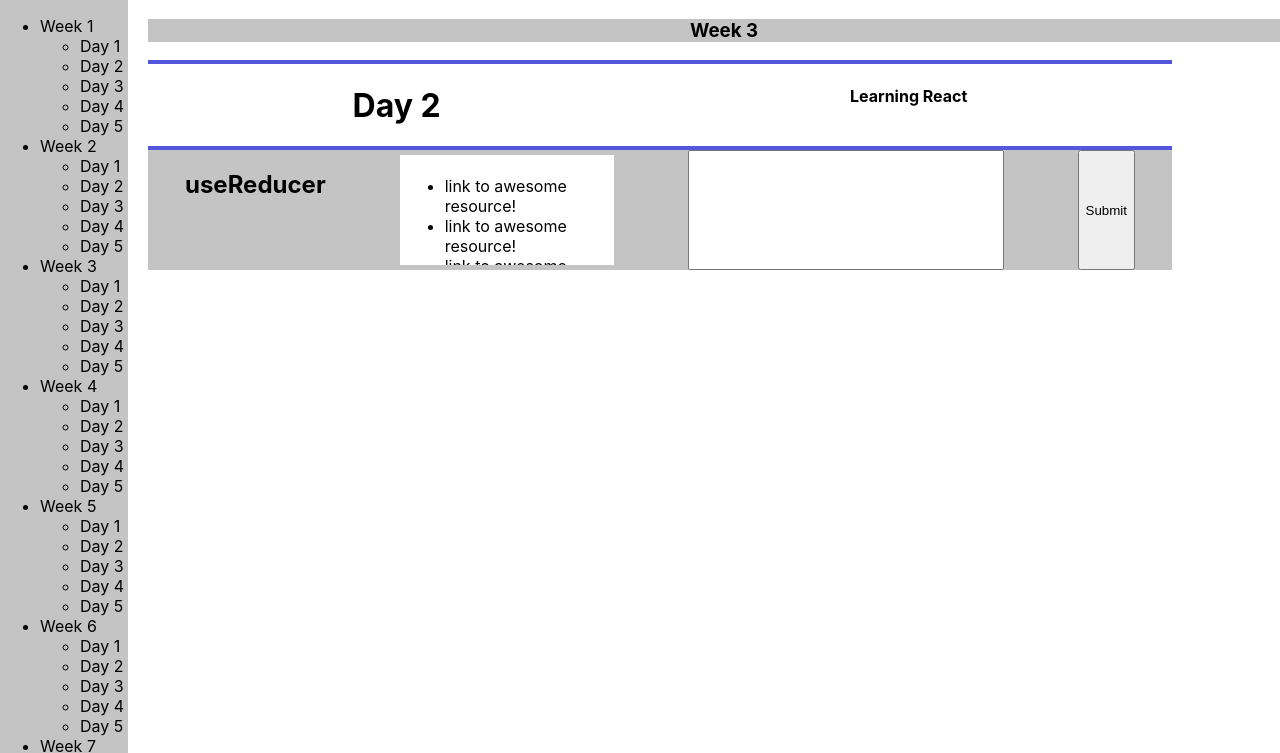
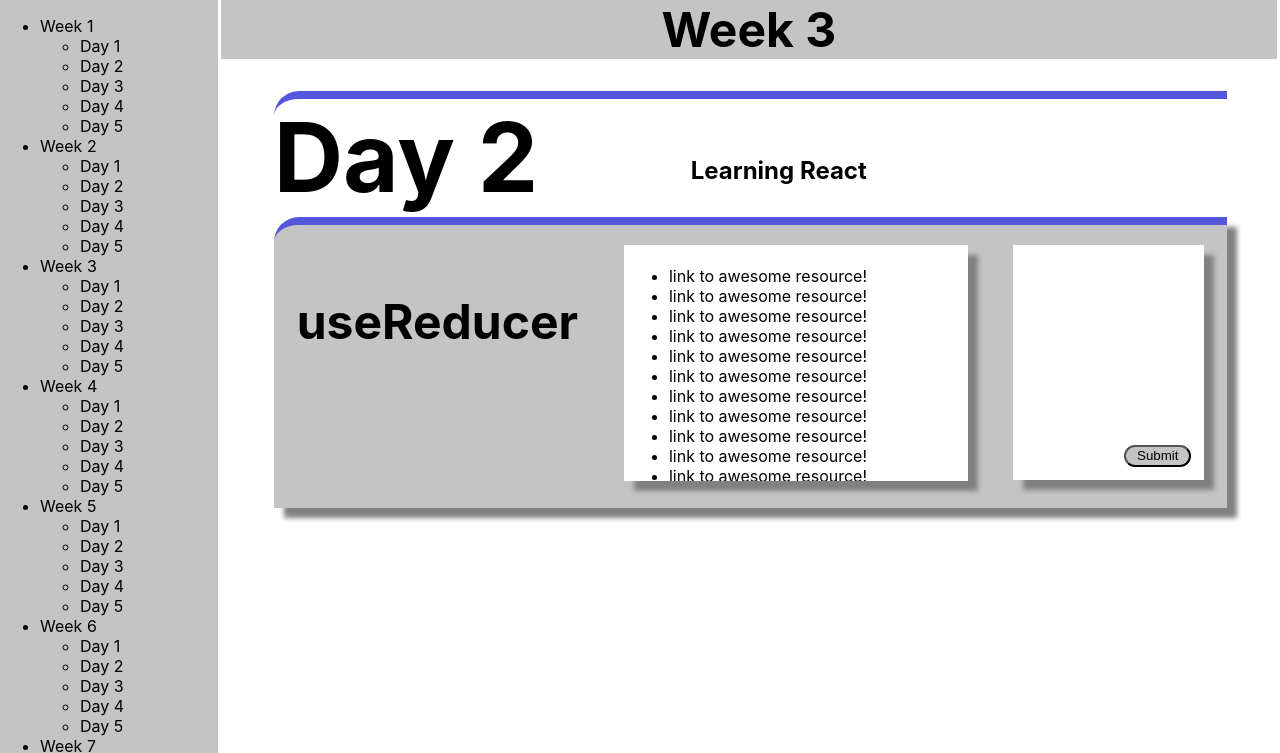
Before and after one commit to nicomarvar/national-project-week-boolean-hooligans, a React app: page / in a window 1280 px wide. Shown: the top 753 px of the page. Built offline with nearby package versions, Linux system fonts and the light colour scheme.

Commit message:
the top bar and main topic are css is pretty much complete

```diff
--- a/src/Components/App/App.css
+++ b/src/Components/App/App.css
@@ -8,44 +8,93 @@
     "sidebar header"
     "sidebar main"
     "sidebar main";
-  grid-gap: 20px;
 }
 /* sidebar */
 .nav {
   background-color: var(--background-color);
-  width: 10vw;
+  width: 17vw;
 }
 /* main */
+.topbar {
+  margin: 0px;
+  display: flex;
+  justify-content: center;
+  width: 82.5vw;
+  background-color: var(--background-color);
+}
+.topText {
+  margin: 0%;
+  font-size: 48px;
+}
 .daybox {
-  border-top: 4px solid var(--border-top-color);
+  border-top-left-radius: 25px;
+  border-top: 8px solid var(--border-top-color);
   display: flex;
   flex-direction: row;
   max-width: 80vw;
-  justify-content: space-around;
+  justify-content: left;
+  margin-left: 5%;
+  margin-right: 5%;
+  margin-top: 3%;
 }
-.topbar {
-  text-align: center;
-  width: 90vw;
-  background-color: var(--background-color);
+.dayText {
+  margin: 0%;
+  font-size: 96px;
+}
+.overview {
+  margin-top: 6%;
+  margin-left: 16%;
+  font-size: 24px;
 }
 .topics {
-  border-top: 4px solid var(--border-top-color);
+  box-shadow: 10px 10px 5px grey;
+  border-top-left-radius: 25px;
+  border-top: 8px solid var(--border-top-color);
   display: flex;
   flex-direction: row;
   background-color: var(--background-color);
-  max-width: 80vw;
+  margin-left: 5%;
+  margin-right: 5%;
+  height: 283px;
   justify-content: space-around;
 }
+.topicTitle {
+  font-size: 48px;
+  margin-top: 7%;
+}
 .scroll {
+  box-shadow: 10px 10px 5px grey;
   display: block;
   background-color: #ffffff;
   padding: 5px;
-  margin-top: 5px;
-  margin-bottom: 5px;
-  width: 20%;
-  height: 100px;
+  margin-top: 20px;
+  width: 35%;
+  height: 80%;
   overflow-y: scroll;
 }
+.submitBox {
+  box-shadow: 10px 10px 5px grey;
+  display: flex;
+  flex-direction: column;
+  background-color: #ffffff;
+  margin-top: 20px;
+  width: 20%;
+  height: 83%;
+  text-align: center;
+}
 .inputBox {
-  width: 30%;
+  border: #ffffff;
+  width: 98%;
+  height: 90%;
 }
+.submitButton {
+  /* border: none; */
+  border-radius: 25px;
+  background-color: var(--background-color);
+  display: flex;
+  justify-content: center;
+  align-self: flex-end;
+  width: 35%;
+  height: 10%;
+  margin: 13px;
+}
--- a/src/Components/App/index.js
+++ b/src/Components/App/index.js
@@ -9,6 +9,14 @@
 let overview = "Learning React";
 let lessonTopic = "useReducer";
 let resourceLinks = [
+  "link to awesome resource!",
+  "link to awesome resource!",
+  "link to awesome resource!",
+  "link to awesome resource!",
+  "link to awesome resource!",
+  "link to awesome resource!",
+  "link to awesome resource!",
+  "link to awesome resource!",
   "link to awesome resource!",
   "link to awesome resource!",
   "link to awesome resource!",
--- a/src/Components/Daybox/index.js
+++ b/src/Components/Daybox/index.js
@@ -1,8 +1,8 @@
 function Daybox({ day, overview }) {
   return (
     <div className="daybox">
-      <h1>{day}</h1>
-      <h4>{overview}</h4>
+      <h1 className="dayText">{day}</h1>
+      <h4 className="overview">{overview}</h4>
     </div>
   );
 }
--- a/src/Components/Topbar/index.js
+++ b/src/Components/Topbar/index.js
@@ -1,7 +1,7 @@
 function Topbar({ week }) {
   return (
     <div className="topbar">
-      <h3>{week}</h3>
+      <h3 className="topText">{week}</h3>
     </div>
   );
 }
--- a/src/Components/Topic/index.js
+++ b/src/Components/Topic/index.js
@@ -1,7 +1,7 @@
 function Topic({ lessonTopic, resourceLinks }) {
   return (
     <div className="topics">
-      <h2>{lessonTopic}</h2>
+      <h2 className="topicTitle">{lessonTopic}</h2>
       <div className="scroll">
         <ul>
           {resourceLinks.map((resourcelink) => {
@@ -9,8 +9,10 @@
           })}
         </ul>
       </div>
-      <input className="inputBox"></input>
-      <button>Submit</button>
+      <div className="submitBox">
+        <input className="inputBox"></input>
+        <button className="submitButton">Submit</button>
+      </div>
     </div>
   );
 }
```
